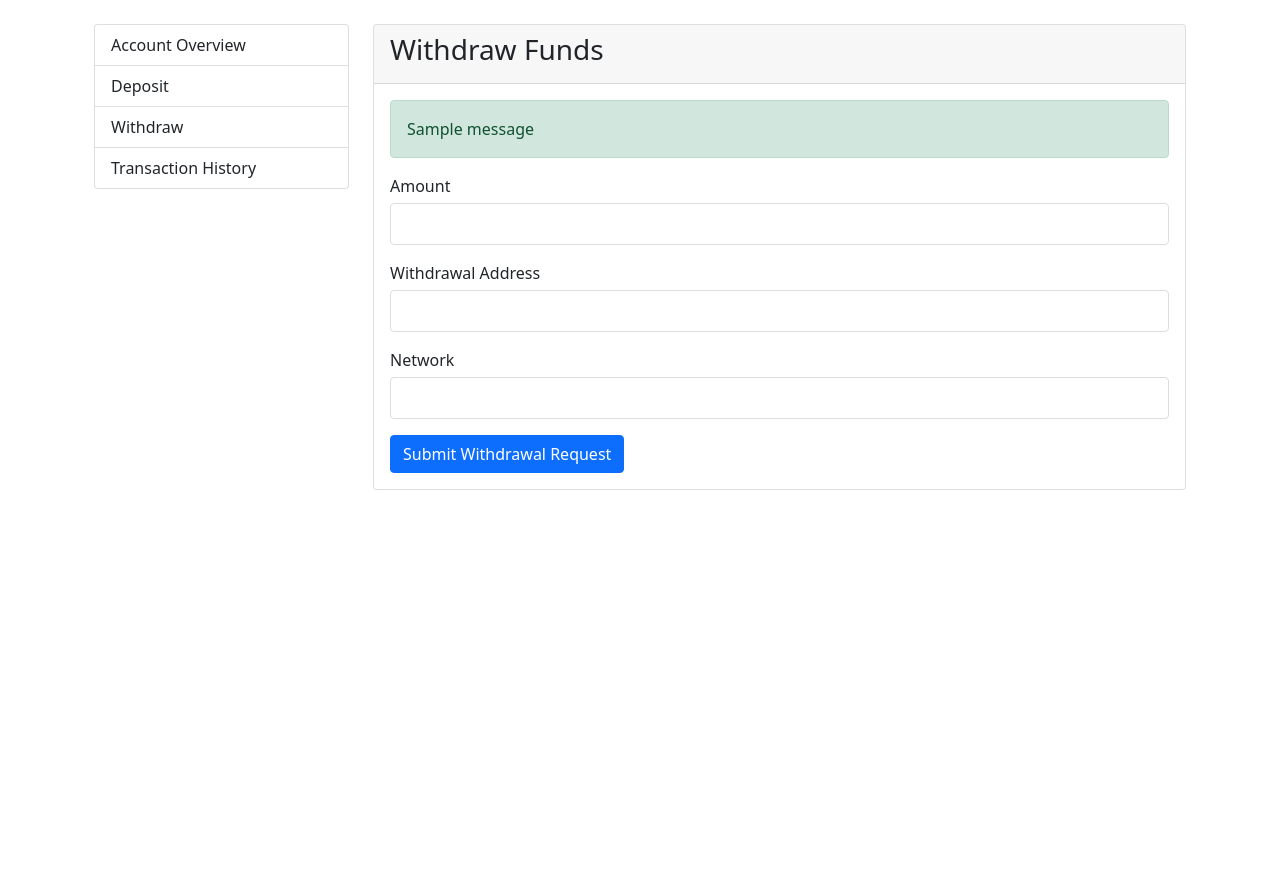
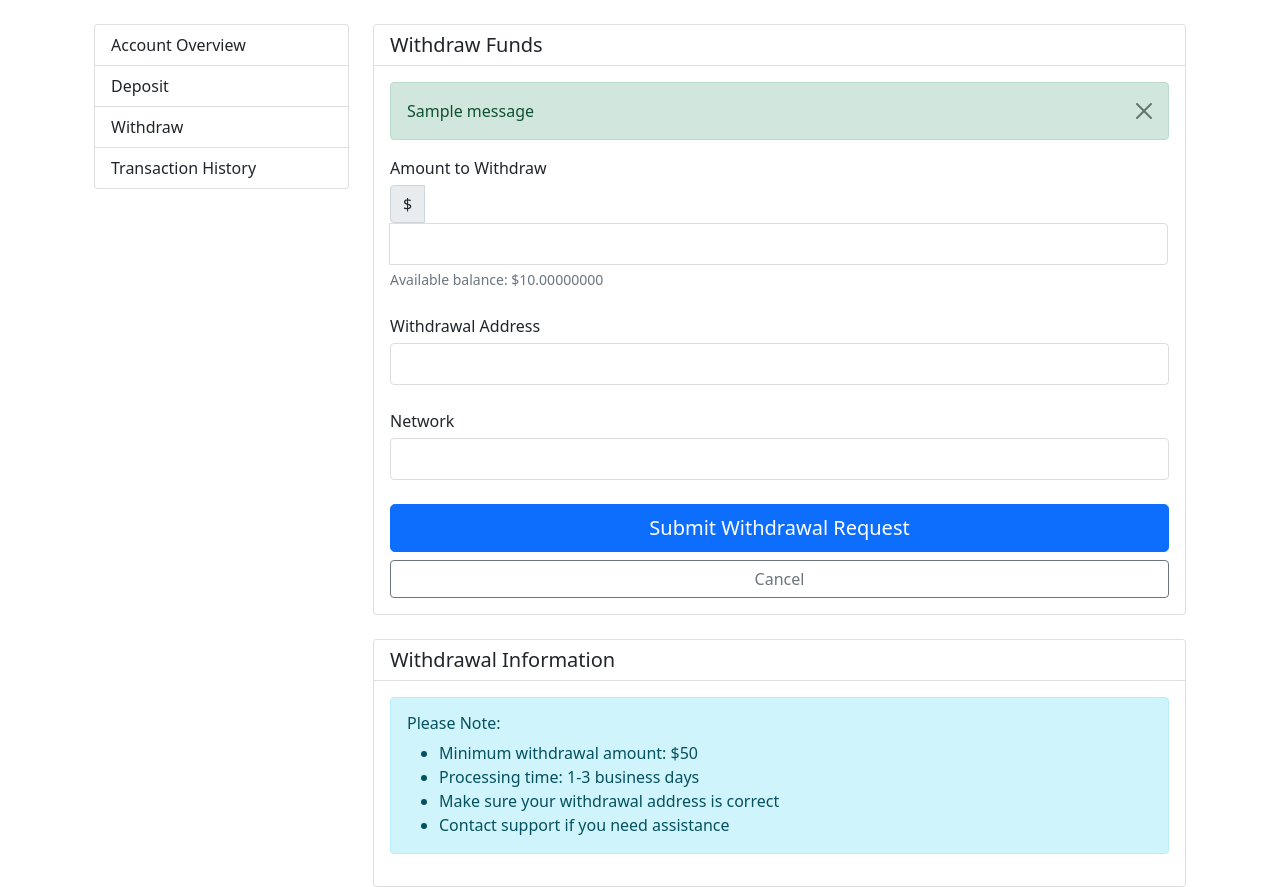
Before and after one commit to chainins/juryim, a Django app: template financial/templates/financial/withdrawal_form.html in a window 1280 px wide. Shown: the part 56-943 px from the top of the page. Before the commit the page ends 546 px from the top, so only its background shows below. Run offline with Django 4.2, Linux system fonts and the light colour scheme; the template is opened without the code that fills it: values that come from a table or form of the project are taken from there, others are empty; a user stored in the database is signed in; data comes from the database, SQL or seed files in the repository; tables that the repository leaves empty hold one stand-in row (values such as "Sample post"); one stand-in notice (Sample message) is shown; parts of the project's set-up code (start-up, migrations or seed data) failed here and were passed over.

Commit message:
Add enhanced withdrawal form with validation and network selection

```diff
--- a/financial/templates/financial/withdrawal_form.html
+++ b/financial/templates/financial/withdrawal_form.html
@@ -2,30 +2,39 @@
 
 {% block financial_content %}
 <div class="card">
-    <div class="card-header">
-        <h3>Withdraw Funds</h3>
+    <div class="card-header bg-white">
+        <h5 class="mb-0">Withdraw Funds</h5>
     </div>
     <div class="card-body">
         {% if messages %}
             {% for message in messages %}
-                <div class="alert alert-{{ message.tags }}">{{ message }}</div>
+                <div class="alert alert-{{ message.tags }} alert-dismissible fade show">
+                    {{ message }}
+                    <button type="button" class="btn-close" data-bs-dismiss="alert"></button>
+                </div>
             {% endfor %}
         {% endif %}
 
-        <form method="post">
+        <form method="post" class="needs-validation" novalidate>
             {% csrf_token %}
-            <div class="form-group mb-3">
-                <label for="{{ form.amount.id_for_label }}">Amount</label>
-                {{ form.amount }}
+            <div class="form-group mb-4">
+                <label for="{{ form.amount.id_for_label }}" class="form-label">Amount to Withdraw</label>
+                <div class="input-group">
+                    <span class="input-group-text">$</span>
+                    {{ form.amount }}
+                </div>
                 {% if form.amount.errors %}
                     <div class="invalid-feedback d-block">
                         {{ form.amount.errors }}
                     </div>
                 {% endif %}
+                <div class="form-text text-muted">
+                    Available balance: ${{ request.user.financialaccount.balance }}
+                </div>
             </div>
 
-            <div class="form-group mb-3">
-                <label for="{{ form.address.id_for_label }}">Withdrawal Address</label>
+            <div class="form-group mb-4">
+                <label for="{{ form.address.id_for_label }}" class="form-label">Withdrawal Address</label>
                 {{ form.address }}
                 {% if form.address.errors %}
                     <div class="invalid-feedback d-block">
@@ -34,8 +43,8 @@
                 {% endif %}
             </div>
 
-            <div class="form-group mb-3">
-                <label for="{{ form.network.id_for_label }}">Network</label>
+            <div class="form-group mb-4">
+                <label for="{{ form.network.id_for_label }}" class="form-label">Network</label>
                 {{ form.network }}
                 {% if form.network.errors %}
                     <div class="invalid-feedback d-block">
@@ -44,8 +53,28 @@
                 {% endif %}
             </div>
 
-            <button type="submit" class="btn btn-primary">Submit Withdrawal Request</button>
+            <div class="d-grid gap-2">
+                <button type="submit" class="btn btn-primary btn-lg">Submit Withdrawal Request</button>
+                <a href="{% url 'financial:account_overview' %}" class="btn btn-outline-secondary">Cancel</a>
+            </div>
         </form>
     </div>
 </div>
+
+<div class="card mt-4">
+    <div class="card-header bg-white">
+        <h5 class="mb-0">Withdrawal Information</h5>
+    </div>
+    <div class="card-body">
+        <div class="alert alert-info">
+            <h6 class="alert-heading">Please Note:</h6>
+            <ul class="mb-0">
+                <li>Minimum withdrawal amount: $50</li>
+                <li>Processing time: 1-3 business days</li>
+                <li>Make sure your withdrawal address is correct</li>
+                <li>Contact support if you need assistance</li>
+            </ul>
+        </div>
+    </div>
+</div>
 {% endblock %}
```
